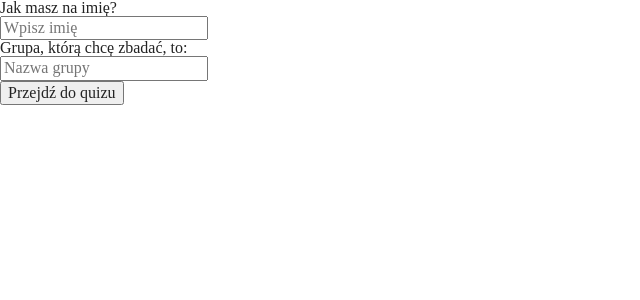
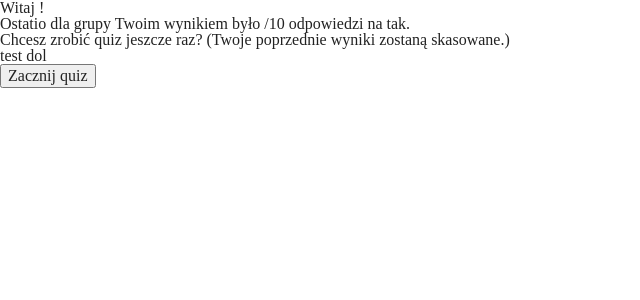
Before and after one commit to annabaranowska8/Quiz_Project, a React (Create React App) app in the folder Quiz/: page / in a window 1280 px wide. Shown: the top 300 px of the page, without its empty margins (0-640 px from the left). Built offline with nearby package versions, Linux system fonts and the light colour scheme.

Commit message:
logic works, only left new start of quiz with empty localStorage

```diff
--- a/Quiz/src/components/Quiz.js
+++ b/Quiz/src/components/Quiz.js
@@ -1,10 +1,21 @@
 import React, { useState, useEffect } from "react";
 import QuizSummary from "./QuizSummary";
+import QuizWelcome from "./QuizWelcome";
+
+const CounterkLocalStorage = clickLS => {
+  const [counter, setCounter] = useState(
+      localStorage.getItem(clickLS)
+  );
+  useEffect(() => {
+      localStorage.setItem(clickLS, counter);
+  }, [counter])
+  return [counter, setCounter];
+}
 
 function Quiz({name, group}) {
   const [displaySingleQuestion, setDisplaySingleQuestion] = useState([""]);
   const [questionNumber, setQuestionNumber] = useState(0);
-  const [currentQuestion, setCurrentQuestion] = useState("");
+  // const [currentQuestion, setCurrentQuestion] = useState("");
   const [clickCounter, setClickCounter] = useState(0);
   const [enable, setEnable] = useState(false);
   const nameSummary = name;
@@ -17,13 +28,17 @@ function Quiz({name, group}) {
       .catch((err) => console.log(err));
   }, []);
 
-const onClickHandlerYes = () => {
+const onClickHandlerYes = (e) => {
+    e.preventDefault();
     setQuestionNumber((currentNumber) => currentNumber + 1);
     setClickCounter((currentClick) => currentClick + 1);
     questionNumber === 9 && setEnable(true);
+    setCounter(clickCounter + 1);
+    // parseInt(setCounter((currentNumber) => currentNumber + 1));
 }
 
-const onClickHandlerNo = () => {
+const onClickHandlerNo = (e) => {
+    e.preventDefault();
     setQuestionNumber((currentNumber) => currentNumber + 1);
     questionNumber === 9 && setEnable(true);
 }
@@ -32,7 +47,13 @@ const displayQuestion = (questionNumber) => {
     const question = displaySingleQuestion[questionNumber].question;
     return `${number}. ${question}`;
 }
-console.log(clickCounter);
+
+const [counter, setCounter] = CounterkLocalStorage(
+  "clickCounterInLocalStorage"
+);
+// const onChangeCounter = (e) => setCounter(e.target.value)
+
+console.log(typeof(clickCounter));
   return (
     <>
         {!enable && <div>
@@ -57,7 +78,8 @@ console.log(clickCounter);
             Nie
           </button>
         </div> }
-        {enable && <QuizSummary counter={clickCounter} nameSummary={nameSummary} groupSummary={groupSummary} />}
+        {enable && <QuizSummary counter={counter} nameSummary={nameSummary} groupSummary={groupSummary} />}
+        {/* {enable && <QuizWelcome score={CounterkLocalStorage(counter)} />} */}
     </>
   );
 }
--- a/Quiz/src/components/QuizWelcome.js
+++ b/Quiz/src/components/QuizWelcome.js
@@ -1,6 +1,8 @@
 import React, { useEffect, useState } from "react";
 import Quiz from "./Quiz";
+// import CounterkLocalStorage from "./Quiz";
 import "../scss/main.scss";
+import WelcomeMessage from "./WelcomeMessage";
 
   const NameLocalStorage = nameLS => {
     const [name, setName] = useState(
@@ -25,31 +27,77 @@ import "../scss/main.scss";
 function QuizWelcome() {
   const [enable, setEnable] = useState(false);
   const [name, setName] = NameLocalStorage(
-    'nameInLocalStorage'
+    "nameInLocalStorage"
   );
   const [group, setGroup] = GroupLocalStorage(
-    'groupInLocalStorage'
+    "groupInLocalStorage"
   );
 
+  const [enteredName, setEnteredName] = useState("");
+  const [enteredGroup, setEnteredGroup] = useState("");
+  const [startNewQuizNow, setStartNewQuizNow] = useState(false);
 
-  const onChangeName = e => setName(e.target.value)
-  const onChangeGroup = e => setGroup(e.target.value)
+  // const previousScore = score;
+  const score = localStorage.getItem("clickCounterInLocalStorage");
+  console.log(score);
 
-  return (
-    <>
-     <form>
-      {!enable &&<div>
-        <h2>Jak masz na imię?</h2>
-        <input value={name} type="text" placeholder="Wpisz imię" onChange={onChangeName}  />
-        <h2>Grupa, którą chcę zbadać, to:</h2>
-        <input value={group} type="text" placeholder="Nazwa grupy" onChange={onChangeGroup} />
+  const handleSubmit = () => {
+    setEnable(true);
+    setName(enteredName);
+    setGroup(enteredGroup);
+  }
+  const onChangeName = (e) => {
+    e.preventDefault()
+    setEnteredName(e.target.value)
+  }
+  const onChangeGroup = (e) => {
+    e.preventDefault()
+    setEnteredGroup(e.target.value)
+  }
+  const onStartNewQuiz = (e) => {
+    e.preventDefault()
+    setEnable(true)
+    setStartNewQuizNow(true)
+    localStorage.setItem("nameInLocalStorage", "");
+    localStorage.setItem("groupInLocalStorage", "");
+    localStorage.setItem("clickCounterInLocalStorage", "");
+  };
+
+  console.log(!localStorage.getItem("nameInLocalStorage"));
+
+    {if ((localStorage.getItem("nameInLocalStorage") === ""
+    || localStorage.getItem("nameInLocalStorage") === false)
+    && (localStorage.getItem("groupInLocalStorage") === ""
+    || localStorage.getItem("groupInLocalStorage") === false)) {
+      return <form>
+      {!enable && <WelcomeMessage enteredName={enteredName} onChangeName={onChangeName} enteredGroup={enteredGroup} onChangeGroup={onChangeGroup} />
+      }
+      {enable && !startNewQuizNow && <Quiz name={name} group={group} />}
+      {!enable && <button type="submit" onClick={handleSubmit}>Przejdź do quizu</button>}
+      {setStartNewQuizNow && <WelcomeMessage enteredName={enteredName} onChangeName={onChangeName} enteredGroup={enteredGroup} onChangeGroup={onChangeGroup} />}
+      <p>test gora</p>
+      </form>
+    } else {
+    return <form>
+      {!enable && <div>
+        <h2>Witaj {name}!</h2>
+        <p>Ostatio dla grupy {group} Twoim wynikiem było {score}/10 odpowiedzi na tak.<br/>
+        Chcesz zrobić quiz jeszcze raz? (Twoje poprzednie wyniki zostaną skasowane.)</p>
       </div>
       }
-      {enable && <Quiz name={name} group={group} />}
-      {!enable && <button type="submit" onClick={() => setEnable(true)}>Przejdź do quizu</button>}
+      <p>test dol</p>
+
+      {!enable && <button type="submit" onSubmit={onStartNewQuiz} >Zacznij quiz</button>}
+      {enable && startNewQuizNow && <WelcomeMessage enteredName={enteredName} onChangeName={onChangeName} enteredGroup={enteredGroup} onChangeGroup={onChangeGroup} />}
       </form>
-    </>
-  );
+
+
+
+
+    }
+  }
+
+
 }
 
 export default QuizWelcome;
--- /dev/null
+++ b/Quiz/src/components/WelcomeMessage.js
@@ -0,0 +1,14 @@
+import React from "react";
+
+const WelcomeMessage = ({enteredName, onChangeName, enteredGroup, onChangeGroup}) => {
+    return (
+        <div>
+        <h2>Jak masz na imię?</h2>
+        <input value={enteredName} type="text" placeholder="Wpisz imię" onChange={onChangeName}  />
+        <h2>Grupa, którą chcę zbadać, to:</h2>
+        <input value={enteredGroup} type="text" placeholder="Nazwa grupy" onChange={onChangeGroup} />
+      </div>
+    )
+}
+
+export default WelcomeMessage;
```
Also changed, not shown: Quiz/src/components/QuizSummary.js (+4 -3 lines).
